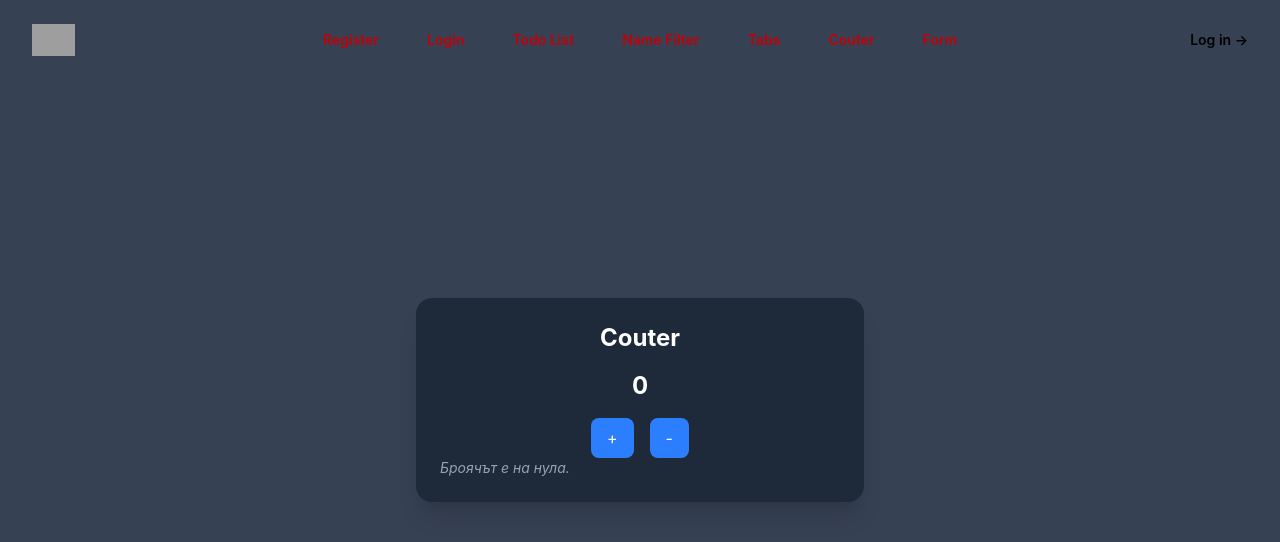
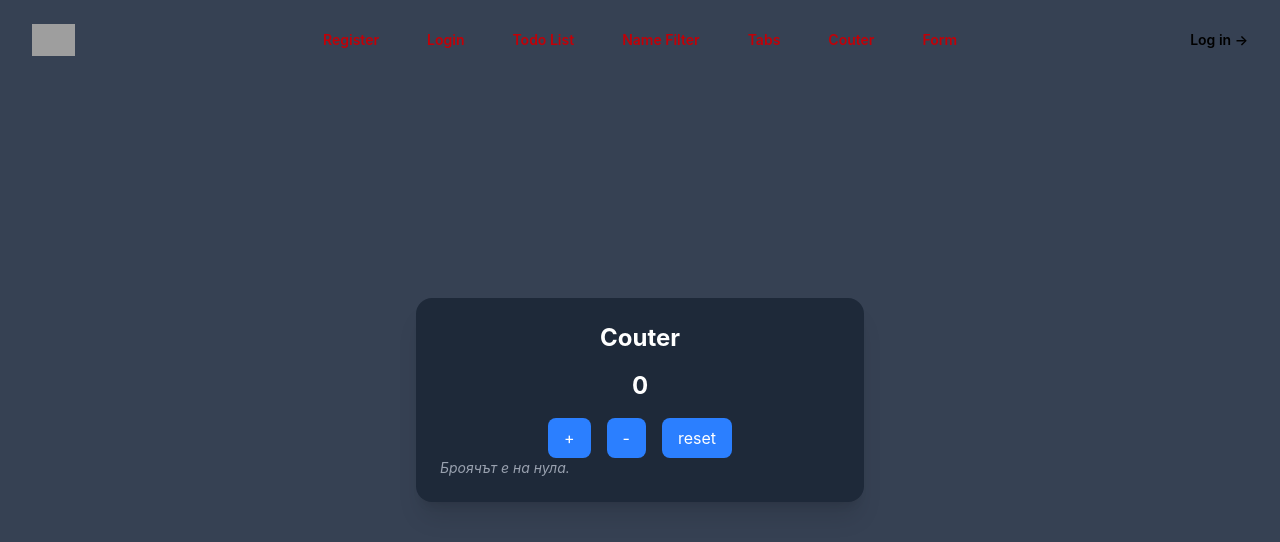
Before and after one commit to Milen03/Login, a React (Vite) app: page /Couter in a window 1280 px wide. Shown: the top 542 px of the page. Built offline with nearby package versions, Linux system fonts and the light colour scheme; grey boxes are pictures that could not be loaded; the HTML template or start-up script is replaced by a standard one.

Commit message:
make reset couter funcion

```diff
--- a/src/components/Couter.jsx
+++ b/src/components/Couter.jsx
@@ -12,6 +12,12 @@ export default function Couter() {
     const degreHandler = () => {
         if (coute > 0) {
             setCount(c => c - 1)
+        }
+    }
+
+    const resetCounter = () => {
+        if (coute > 0){
+            setCount(c => c=0)
         }
     }
 
@@ -40,6 +46,11 @@ export default function Couter() {
                             onClick={degreHandler}>
                             -
                         </button>
+                        <button
+                            className="bg-blue-500 px-4 py-2 rounded-lg text-white hover:bg-blue-400 transition"
+                            onClick={resetCounter}>
+                            reset
+                        </button>
                     </div>
                     {coute === 10 && (
                         <p className="text-amber-400 font-medium animate-bounce">Достигнахте лимита от {coute}!</p>
--- a/src/components/TodoList.jsx
+++ b/src/components/TodoList.jsx
@@ -17,7 +17,6 @@ export default function TodoList() {
         setTasks([...tasks, newTask])
         setText('')
     }
-
     const remove = (id) => {
         const updateTask = tasks.filter(task => task.id !== id)
         setTasks(updateTask)
```
